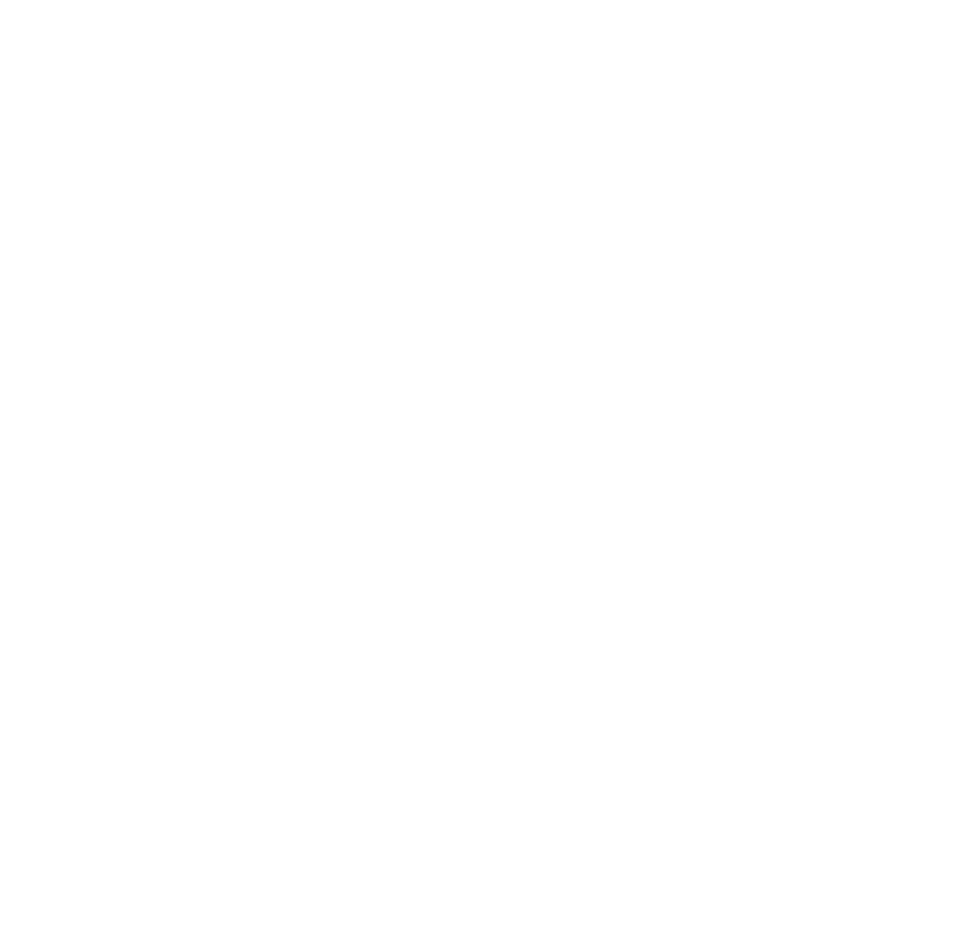
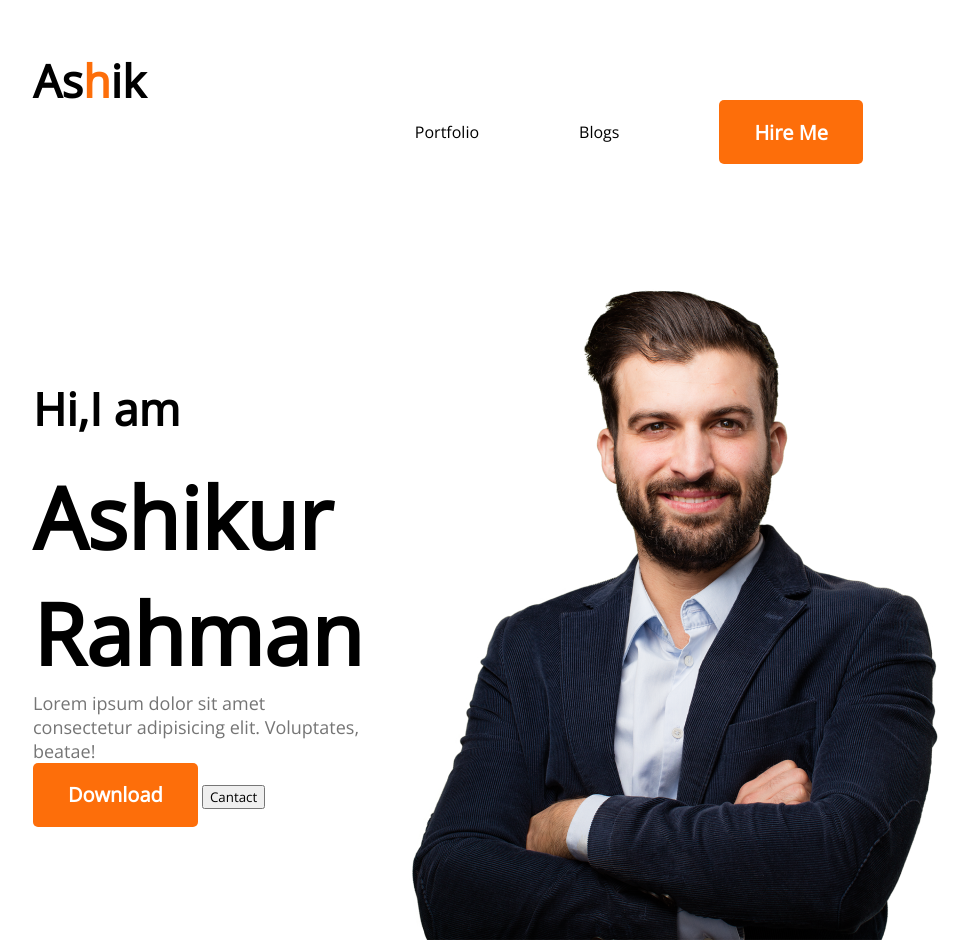
Before and after one commit to ashik2765/portfolio, a plain HTML site: page index.html in a window 1280 px wide. Shown: the whole page, without its empty margins (167-1136 px from the left). Before the commit the page ends 800 px from the top, so only its background shows below. Drawn offline with nearby package versions, Linux system fonts and the light colour scheme.

Commit message:
add something

```diff
--- a/index.html
+++ b/index.html
@@ -5,8 +5,37 @@
     <meta http-equiv="X-UA-Compatible" content="IE=edge">
     <meta name="viewport" content="width=device-width, initial-scale=1.0">
     <title>Portfolio</title>
+    <link rel="preconnect" href="https://fonts.googleapis.com"><link rel="preconnect" href="https://fonts.gstatic.com" crossorigin><link href="https://fonts.googleapis.com/css2?family=Open+Sans&display=swap" rel="stylesheet">
+    <link rel="stylesheet" href="style/blog.css">
 </head>
 <body>
+<header>
+    <nav>
+        <h2 class="nav-title">As<span class="text-primary">h</span>ik</h2>
+        <ul>
+            <li>Portfolio</li>
+            <li>Blogs</li>
+            <li><button class="btn-primary">Hire Me</button></li>
+        </ul>
+    </nav>
+    <!-- header banner -->
+    <div class="banner">
+        <div>
+            <h3 class="banner-sub-title">Hi,I am</h3>
+            <h1 class="banner-title">Ashikur Rahman</h1>
+            <p class="banner-description">Lorem ipsum dolor sit amet consectetur adipisicing elit. Voluptates, beatae!</p>
+            <button class="btn-primary">Download</button>
+            <button>Cantact</button>
+        </div>
+        <img src="/images/hardy.png" alt="">
+    </div>
 
+</header>
+<main>
+
+</main>
+<footer>
+
+</footer>
 </body>
 </html>
--- a/style/blog.css
+++ b/style/blog.css
@@ -0,0 +1,64 @@
+* {
+    margin: 0;
+    font-family: 'Open Sans', sans-serif;
+}
+
+.text-primary {
+    color: #FD6E0A;
+}
+
+.btn-primary {
+    height: 64px;
+    border-radius: 5px;
+    background-color: #FD6E0A;
+    color: #FFFFFF;
+    padding: 18px 35px;
+    font-weight: 700;
+    font-size: 20px;
+    border: 0;
+}
+
+nav {
+    display: flex;
+    justify-content: space-between;
+    margin: 50px 200px;
+}
+
+.nav-title {
+    font-weight: 800;
+    font-size: 45px;
+}
+
+nav ul {
+    display: flex;
+    align-items: center;
+}
+
+nav li {
+    list-style: none;
+    margin: 50px;
+}
+
+/* banners style */
+.banner {
+    margin: 0 200px;
+    display: flex;
+    align-items: center;
+}
+
+.banner-title {
+    font-weight: 700;
+    font-size: 85px;
+}
+
+.banner-sub-title {
+    font-weight: 600;
+    font-size: 45px;
+    margin-bottom: 20px;
+}
+
+.banner-description {
+    color:#757575;
+    font-weight: 400;
+    font-size: 18px;
+}
```
